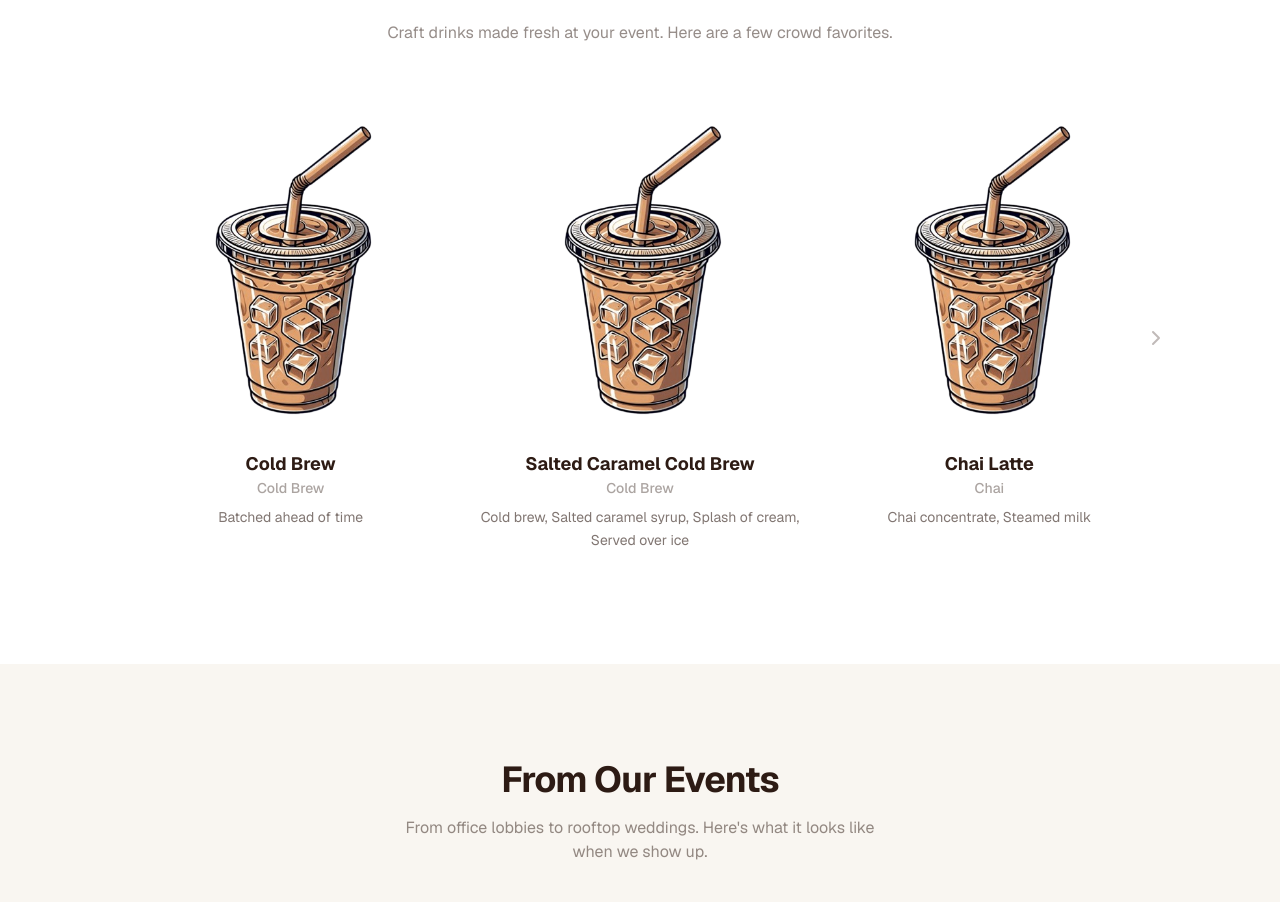
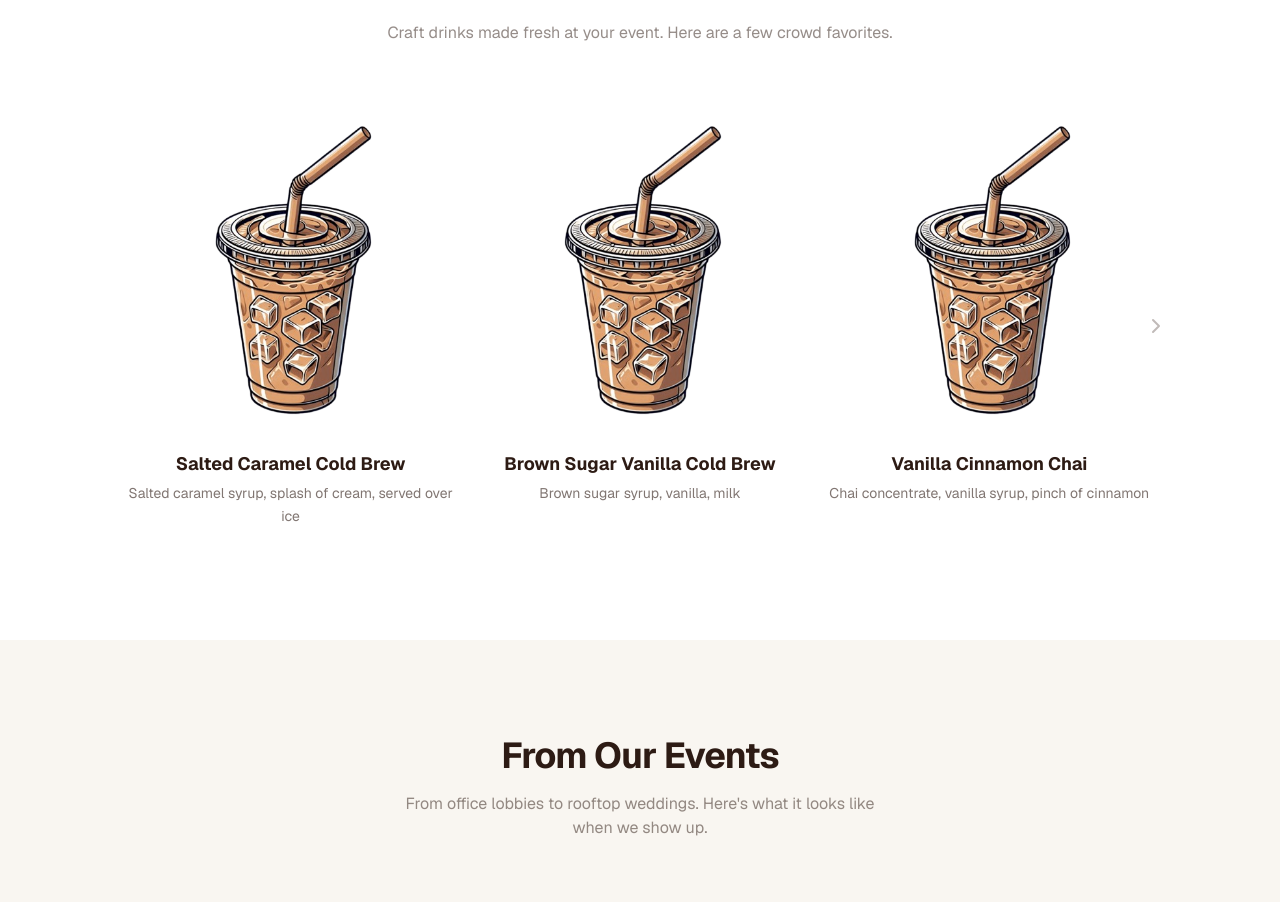
Before and after one commit to omartugrul/caffeinated-website, a Next.js app: page / in a window 1280 px wide. Shown: the part 2875-3777 px from the top of the page. Built offline with nearby package versions, Linux system fonts and the light colour scheme.

Commit message:
Update menu section with final drink selection and simplified card format

```diff
--- a/src/components/sections/Menu.tsx
+++ b/src/components/sections/Menu.tsx
@@ -107,7 +107,7 @@ export default function Menu() {
               >
                 <Image
                   src="/photos/drink-placeholder.png"
-                  alt={drink.subtitle}
+                  alt={drink.name}
                   width={280}
                   height={280}
                   className="w-full h-auto"
@@ -115,9 +115,8 @@ export default function Menu() {
 
                 <div className="mt-4 text-center">
                   <h3 className="text-lg font-bold text-espresso">{drink.name}</h3>
-                  <p className="text-sm text-espresso/40 font-medium">{drink.subtitle}</p>
-                  <p className="mt-2 text-sm text-espresso/60 leading-relaxed">
-                    {drink.ingredients.join(", ")}
+                  <p className="mt-1 text-sm text-espresso/60 leading-relaxed">
+                    {drink.description}
                   </p>
                 </div>
               </motion.div>
--- a/src/content/menu.ts
+++ b/src/content/menu.ts
@@ -1,63 +1,53 @@
 export interface DrinkItem {
   name: string;
-  subtitle: string;
-  ingredients: string[];
+  description: string;
   image: string;
 }
 
 export const drinks: DrinkItem[] = [
   {
-    name: "Cold Brew",
-    subtitle: "Cold Brew",
-    ingredients: ["Batched ahead of time"],
-    image: "/photos/drinks/cold-brew.jpg",
-  },
-  {
     name: "Salted Caramel Cold Brew",
-    subtitle: "Cold Brew",
-    ingredients: ["Cold brew", "Salted caramel syrup", "Splash of cream", "Served over ice"],
+    description: "Salted caramel syrup, splash of cream, served over ice",
     image: "/photos/drinks/salted-caramel-cold-brew.jpg",
   },
   {
-    name: "Chai Latte",
-    subtitle: "Chai",
-    ingredients: ["Chai concentrate", "Steamed milk"],
-    image: "/photos/drinks/chai-latte.jpg",
+    name: "Brown Sugar Vanilla Cold Brew",
+    description: "Brown sugar syrup, vanilla, milk",
+    image: "/photos/drinks/brown-sugar-vanilla-cold-brew.jpg",
   },
   {
     name: "Vanilla Cinnamon Chai",
-    subtitle: "Chai",
-    ingredients: ["Chai concentrate", "Vanilla syrup", "Pinch of cinnamon"],
+    description: "Chai concentrate, vanilla syrup, pinch of cinnamon",
     image: "/photos/drinks/vanilla-cinnamon-chai.jpg",
   },
   {
-    name: "Plain Matcha",
-    subtitle: "Matcha Latte",
-    ingredients: ["Matcha", "Maple syrup"],
+    name: "Dirty Chai",
+    description: "Chai concentrate, espresso, condensed milk",
+    image: "/photos/drinks/dirty-chai.jpg",
+  },
+  {
+    name: "Plain Matcha Latte",
+    description: "Ceremonial matcha, maple syrup, steamed milk",
     image: "/photos/drinks/matcha.jpg",
   },
   {
-    name: "Strawberry Matcha",
-    subtitle: "Matcha Latte",
-    ingredients: ["Matcha", "Strawberry"],
+    name: "Strawberry Matcha Latte",
+    description: "Ceremonial matcha, strawberry, steamed milk",
     image: "/photos/drinks/strawberry-matcha.jpg",
   },
   {
-    name: "Mango Matcha",
-    subtitle: "Matcha Latte",
-    ingredients: ["Matcha", "Mango"],
+    name: "Mango Matcha Latte",
+    description: "Ceremonial matcha, mango, steamed milk",
     image: "/photos/drinks/mango-matcha.jpg",
   },
   {
     name: "Strawberry Lemonade Refresher",
-    subtitle: "Refresher",
-    ingredients: ["Lemonade", "Strawberry syrup"],
+    description: "Fresh lemonade, strawberry syrup",
     image: "/photos/drinks/strawberry-lemonade.jpg",
   },
   {
     name: "Mango Passionfruit Refresher",
-    subtitle: "Refresher",
-    ingredients: ["Sparkling water", "Mango & passionfruit syrup"],
+    description: "Sparkling water, mango & passionfruit syrup",
     image: "/photos/drinks/mango-passionfruit.jpg",
   },
 ];
```
